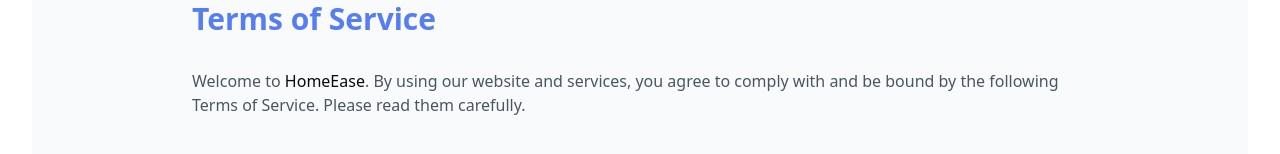
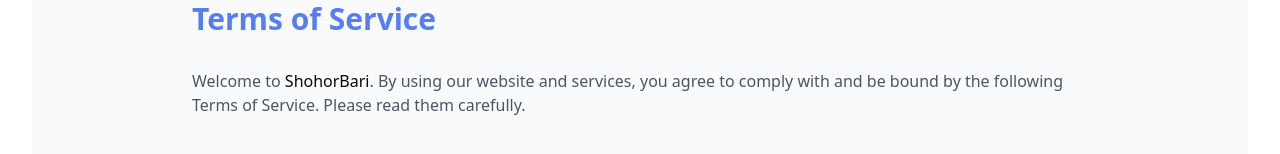
Before and after one commit to majharul-web/shohorbari_front, a React (Vite) app: page /terms in a window 1280 px wide. Shown: the part 128-282 px from the top of the page. Built offline with nearby package versions, Linux system fonts and the light colour scheme; no server answers.

Commit message:
fix:privacy page app name

```diff
--- a/src/pages/PrivacyPolicy.tsx
+++ b/src/pages/PrivacyPolicy.tsx
@@ -1,3 +1,4 @@
+import { APP_CONFIG } from "@/helpers/config/appconfig";
 import { motion } from "framer-motion";
 import React from "react";
 
@@ -13,8 +14,8 @@
         <p className='text-lg md:!text-3xl font-bold text-primary'>Privacy Policy</p>
         <p className='text-muted-foreground'>
           Your privacy is important to us. This Privacy Policy explains how{" "}
-          <span className='font-medium text-foreground'>HomeEase</span> collects, uses, and protects your
-          information when you use our website and services.
+          <span className='font-medium text-foreground'>{APP_CONFIG.APP_NAME}</span> collects, uses, and
+          protects your information when you use our website and services.
         </p>
 
         <div className='space-y-6'>
--- a/src/pages/TermsOfService.tsx
+++ b/src/pages/TermsOfService.tsx
@@ -1,3 +1,4 @@
+import { APP_CONFIG } from "@/helpers/config/appconfig";
 import { motion } from "framer-motion";
 import React from "react";
 
@@ -12,9 +13,9 @@
       >
         <p className='text-lg md:!text-3xl font-bold text-primary'>Terms of Service</p>
         <p className='text-muted-foreground'>
-          Welcome to <span className='font-medium text-foreground'>HomeEase</span>. By using our website and
-          services, you agree to comply with and be bound by the following Terms of Service. Please read them
-          carefully.
+          Welcome to <span className='font-medium text-foreground'>{APP_CONFIG.APP_NAME}</span>. By using our
+          website and services, you agree to comply with and be bound by the following Terms of Service.
+          Please read them carefully.
         </p>
 
         <div className='space-y-6'>
```
